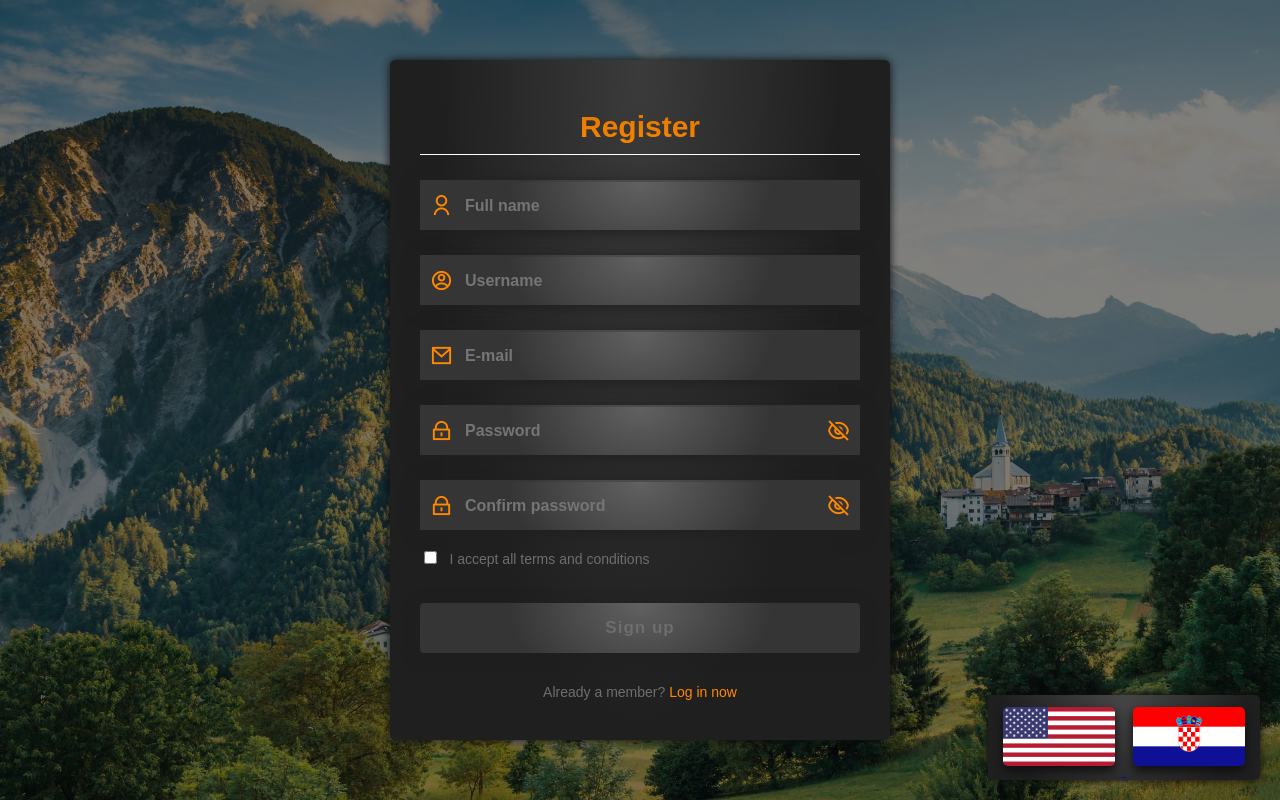
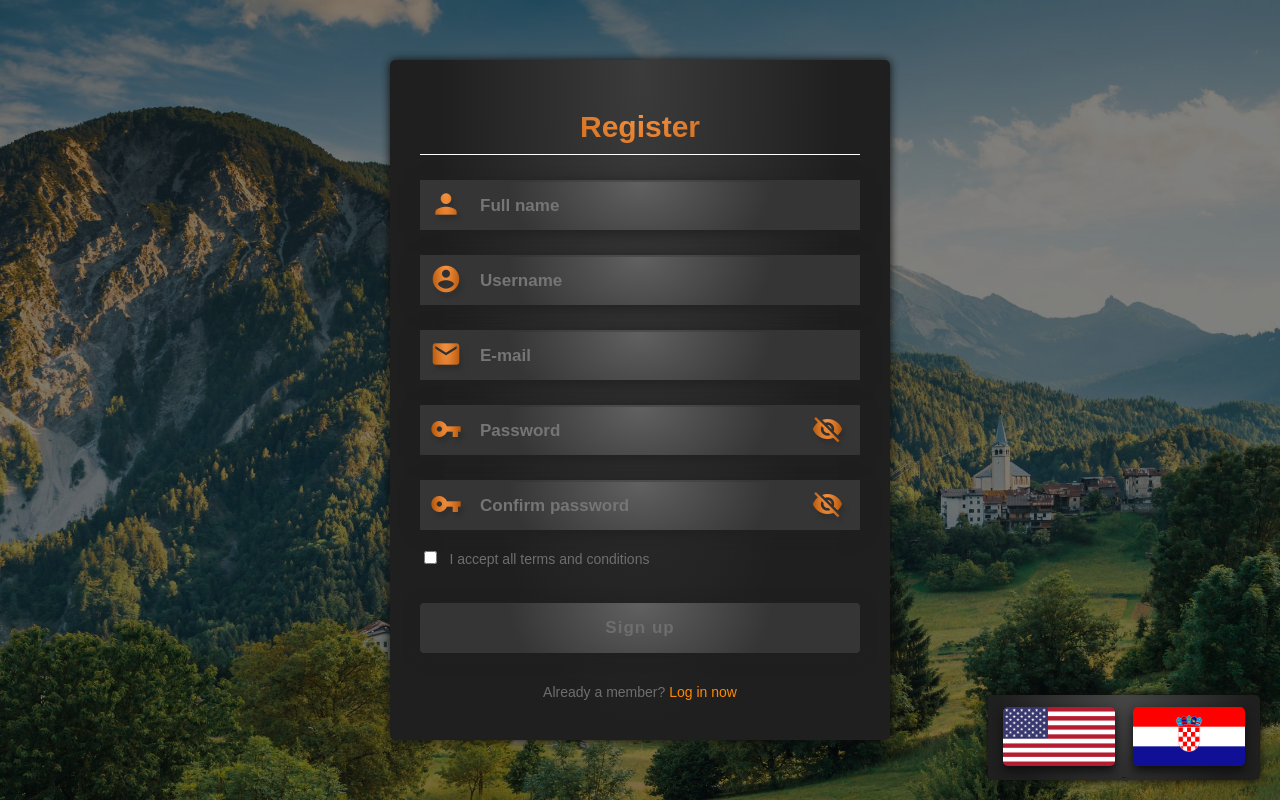
Before and after one commit to S0m3randomguy/projekt, a Django app: page /register/ in a window 1280 px wide. Run offline with Django 4.2, Linux system fonts and the light colour scheme.

Commit message:
Replaced remixicon icons with google fonts ones; added shadows to icons and error icon, error text

```diff
--- a/assets/static/css/login/styles.css
+++ b/assets/static/css/login/styles.css
@@ -71,7 +71,10 @@ body{
 /* title */
 .container .form .title{
     color: #ff8800;
-    background: -webkit-linear-gradient(#db7500, #ff8800);
+    background: radial-gradient(
+        30% 200% at 50% top,
+        #ff9a48, #b15408
+        );
     -webkit-background-clip: text;
     -webkit-text-fill-color: transparent;
     position: relative;
@@ -103,10 +106,10 @@ body{
         #616161, #353535
         );
     box-shadow: 0 3px 15px #1f1f1f;
-    padding: 0 60px 0 45px;
+    padding: 0 60px 0 60px;
     border: none;
     outline: none;
-    font-size: 16px;
+    font-size: 17px;
     font-weight: 600;
     border-top: 2px solid transparent;
 }
@@ -118,10 +121,16 @@ body{
 /* icons */
 .input-field i{
     position: absolute;
-    top: 8%;
+    top: -3%;
     padding: 10px;
-    color: #ff8800;
-    font-size: 23px;
+    background: radial-gradient(
+        30% 200% at 50% top,
+        #ff9a48, #b15408
+        );
+    -webkit-background-clip: text;
+    -webkit-text-fill-color: transparent;
+    font-size: 32px;
+    filter: drop-shadow(3px 5px 2px #2e2e2e);
 }
 
 .input-field input:is(:focus, :valid) ~ i{
@@ -130,7 +139,7 @@ body{
 
 /* show hide password */
 .input-field i.show-hide-pw{
-    right: 0;
+    right: 1.5%;
     cursor: pointer;
     padding: 10px;
 }
@@ -139,7 +148,7 @@ body{
 .error-icon {
     position: absolute;
     top: 25%;
-    right: 4%;
+    right: 5%;
     width: 25px;
     height: 25px;
     font-size: 20px;
@@ -148,17 +157,25 @@ body{
     justify-content: center;
     display: flex;
     color: #fff;
-    background-color: #dd1d1d;
+    background: radial-gradient(
+        30% 200% at 50% top,
+        #e73a3a, #ce1212
+        );
     cursor: pointer;
+    filter: drop-shadow(3px 5px 2px #2e2e2e);
 }
 
 .error-text {
     opacity: 0;
     position: absolute;
     bottom: 100%;
-    right: 0%;
+    right: 1%;
     width: 200px;
     background-color: #dd1d1d;
+    background: radial-gradient(
+        30% 200% at 50% top,
+        #e73a3a, #ce1212
+        );
     color: #fff;
     padding: 8px;
     border-radius: 3px;
@@ -186,12 +203,12 @@ body{
 
 .input-field:nth-child(5) .error-icon,
  .input-field:nth-child(6) .error-icon {
-    right: 12%;
+    right: 16%;
 }
 
 .input-field:nth-child(5) .error-text,
 .input-field:nth-child(6) .error-text {
-    right: 8%;
+    right: 12%;
 }
 
 .container .form.login .error-text {
@@ -199,23 +216,27 @@ body{
 }
 
 .container .form.login .input-field:nth-child(2) .error-text {
-    right: 1.5%;
+    right: 3.5%;
 }
 
 .container .form.login .input-field:nth-child(3) .error-icon {
-    right: 12%;
+    right: 16%;
 }
 
 .container .form.login .input-field:nth-child(3) .error-text {
-    right: 9.8%;
+    right: 13.8%;
 }
 
 .container .form.login .error-text::after {
     margin-left: 40px;
 }
 
+.container .form.login .input-field:nth-child(3) input {
+    padding: 0 100px 0 60px;
+}
+
 .input-field:nth-child(5) input, .input-field:nth-child(6) input {
-    padding: 0 95px 0 45px;
+    padding: 0 100px 0 60px;
 }
 
 /* checkbox */
@@ -242,7 +263,7 @@ body{
     font-size: 14px;
 }
 
-/* forgot password and sign up now text */
+/* forgot password and register now text */
 .form a.text{
     color: #ff8800;
     text-decoration: none;
@@ -251,7 +272,7 @@ body{
     text-decoration: underline;
 }
 
-/* log/sign in button */
+/* log/register button */
 .form .button{
     margin-top: 35px;
 }
@@ -272,7 +293,8 @@ body{
     color: #e6e6e6;
     background: radial-gradient(
         30% 200% at 50% top,
-        #ff8800, #ff8800);
+        #ff9a48, #b15408
+        );
 }
 
 .form .login-register{
--- a/login/forms.py
+++ b/login/forms.py
@@ -72,11 +72,11 @@ def get_login_form(lang: Language, request=None):
         LoginForm(request.POST or None),
         {"icons": {
             "username": [
-                '<i class="ri-user-line"></i>'
+                '<i class="material-icons">person</i>'
             ],
             "password": [
-                '<i class="ri-lock-line"></i>',
-                '<i class="ri-eye-off-line show-hide-pw" id="password_toggle_login"></i>'
+                '<i class="material-icons">vpn_key</i>',
+                '<i class="material-icons show-hide-pw" id="password_toggle_login">visibility_off</i>'
             ]
         },
         "non_field_errors": []
@@ -123,8 +123,6 @@ def get_register_form(lang: Language, request=None):
         ])
         confirm = forms.CharField(required=False, empty_value=EmptyValue(), validators=[
             RequiredValidator(lang, CONFIRM_PLACEHOLDER),
-            MaxLengthValidator(lang, CONFIRM_PLACEHOLDER, MAX_PASSWORD_LENGTH),
-            MinLengthValidator(lang, CONFIRM_PLACEHOLDER, MIN_PASSWORD_LENGTH),
             ExtendedAsciiValidator(lang, CONFIRM_PLACEHOLDER)
         ])
 
@@ -173,21 +171,21 @@ def get_register_form(lang: Language, request=None):
         RegisterForm(request.POST or None),
         {"icons": {
             "name": [
-                '<i class="ri-user-line"></i>'
+                '<i class="material-icons">person</i>'
             ],
             "username": [
-                '<i class="ri-account-circle-line"></i>'
+                '<i class="material-icons">account_circle</i>'
             ],
             "email": [
-                '<i class="ri-mail-line"></i>'
+                '<i class="material-icons">email</i>'
             ],
             "password": [
-                '<i class="ri-lock-line"></i>',
-                '<i class="ri-eye-off-line show-hide-pw" id="password_toggle_register"></i>'
+                '<i class="material-icons">vpn_key</i>',
+                '<i class="material-icons show-hide-pw" id="password_toggle_register">visibility_off</i>'
             ],
             "confirm": [
-                '<i class="ri-lock-line"></i>',
-                '<i class="ri-eye-off-line show-hide-pw" id="confirmation_toggle"></i>'
+                '<i class="material-icons">vpn_key</i>',
+                '<i class="material-icons show-hide-pw" id="password_toggle_register">visibility_off</i>'
             ]
         },
         "non_field_errors": ["confirm"]
--- a/templates/base.html
+++ b/templates/base.html
@@ -9,7 +9,7 @@
     <meta name="viewport" content="width=device-width, initial-scale=1.0">
     {% block style %}<link rel="stylesheet" href="{% static 'css/login/styles.css' %}"/>{% endblock %}
 
-    <link href="https://cdn.jsdelivr.net/npm/remixicon@2.5.0/fonts/remixicon.css" rel="stylesheet">
+    <link href="https://fonts.googleapis.com/icon?family=Material+Icons" rel="stylesheet">
 
     <link rel="icon" href="{% static 'images/wrench.ico' %}" type="image/x-icon"/>
     <title>{% block title %}FixxIt{% endblock %}</title>
```
Also changed, not shown: assets/static/js/login/script.js (+4 -4 lines).
